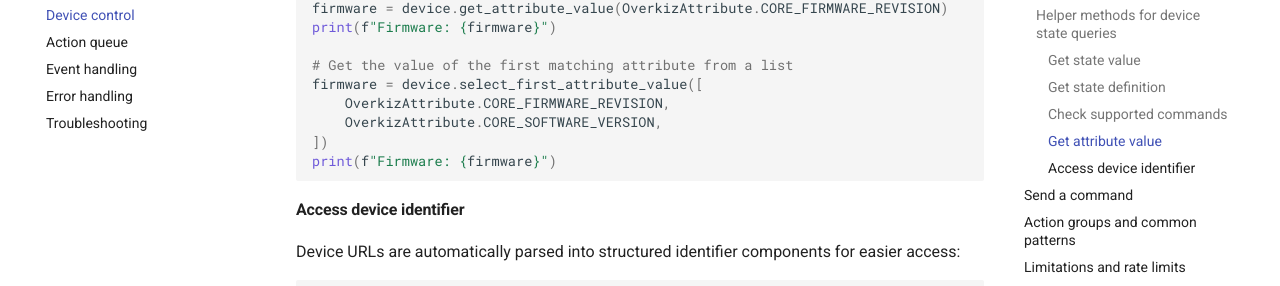
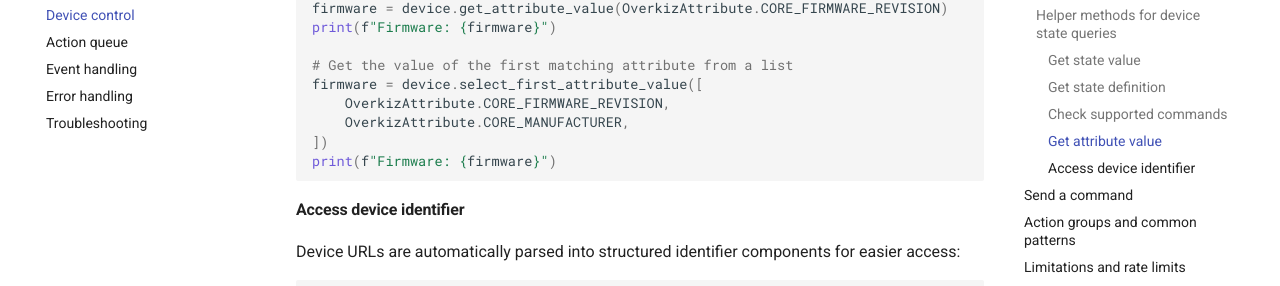
Before and after one commit to iMicknl/python-overkiz-api, an MkDocs documentation site: the page built from docs/device-control.md, in a window 1280 px wide and 900 px high, scrolled down 2274 px. Shown: the part 147-433 px from the top of the window. Built offline with MkDocs 1.6.1 and Material for MkDocs 9.7.7, drawn with Linux system fonts in a browser that asks for light colours; comment, search, counter and statistics services are not loaded.

Commit message:
Update docs/device-control.md
Co-authored-by: Copilot <175728472+Copilot@users.noreply.github.com>

````diff
--- a/docs/device-control.md
+++ b/docs/device-control.md
@@ -118,7 +118,7 @@ print(f"Firmware: {firmware}")
 # Get the value of the first matching attribute from a list
 firmware = device.select_first_attribute_value([
     OverkizAttribute.CORE_FIRMWARE_REVISION,
-    OverkizAttribute.CORE_SOFTWARE_VERSION,
+    OverkizAttribute.CORE_MANUFACTURER,
 ])
 print(f"Firmware: {firmware}")
 ```
````
